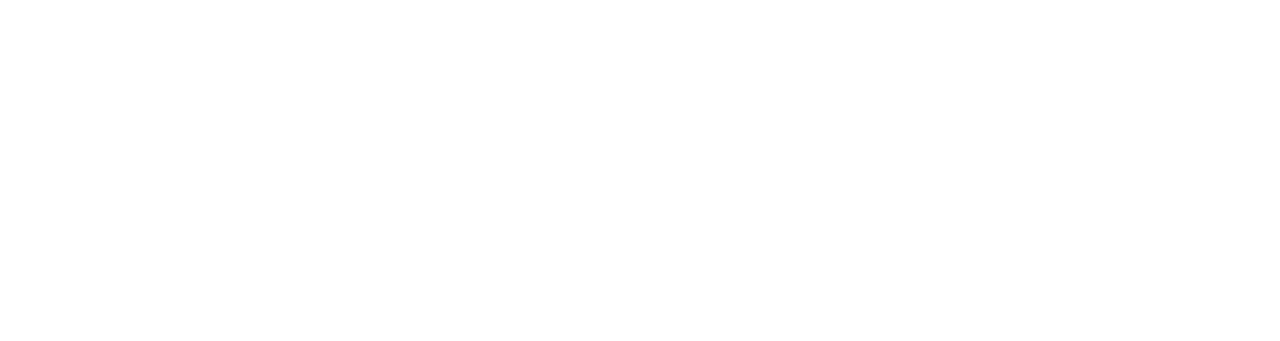
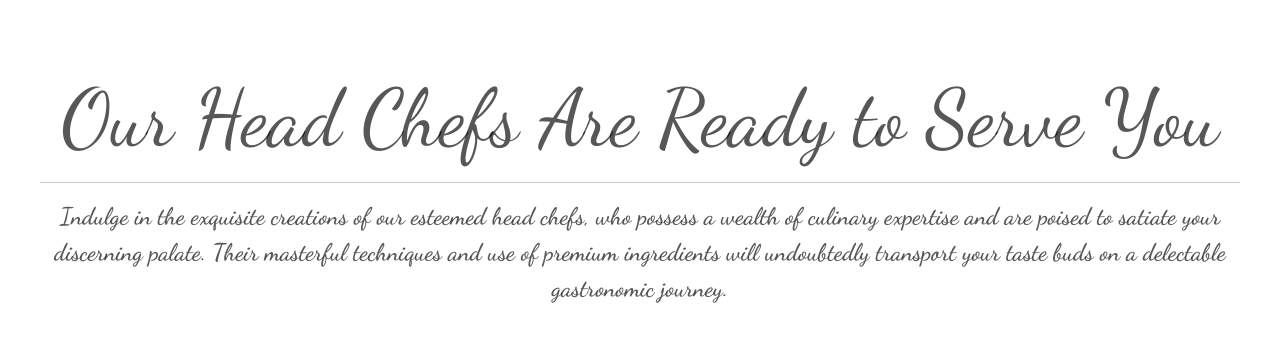
Before and after one commit to safoun10/Foodie-Fiesta-Client, a React (Vite) app: page / in a window 1280 px wide. Shown: the part 1178-1519 px from the top of the page. Before the commit the page ends 1148 px from the top, so only its background shows below. Built offline with nearby package versions, Linux system fonts and the light colour scheme; no server answers.

Commit message:
was able to successfuly fetch custom backend data

```diff
--- /dev/null
+++ b/src/assets/components/chefInfo/ChefInfo.css
@@ -0,0 +1,5 @@
+.chef-info{
+    max-width: 1200px;
+    margin: 0 auto;
+    padding: 100px 0;
+}
--- /dev/null
+++ b/src/assets/components/chefInfo/ChefInfo.jsx
@@ -0,0 +1,33 @@
+import React, { useEffect, useState } from 'react';
+import "./ChefInfo.css"
+
+const ChefInfo = () => {
+
+    const [info , setInfo] = useState([]);
+
+    useEffect(() => {
+        fetch("http://localhost:5000/info")
+        .then(res => res.json())
+        .then(data => setInfo(data))
+    } , [])
+
+    console.log(info);
+
+    return (
+		<div className="chef-info">
+			<div className="text-dance display-1 title-text text-center">
+				Our Head Chefs Are Ready to Serve You{" "}
+			</div>
+			<hr />
+			<div className='title-text text-dance fs-4 fw-bold text-center'>
+				Indulge in the exquisite creations of our esteemed head chefs,
+				who possess a wealth of culinary expertise and are poised to
+				satiate your discerning palate. Their masterful techniques and
+				use of premium ingredients will undoubtedly transport your taste
+				buds on a delectable gastronomic journey.
+			</div>
+		</div>
+	);
+};
+
+export default ChefInfo;
--- a/src/assets/components/marqueeChef/MarqueeChef.jsx
+++ b/src/assets/components/marqueeChef/MarqueeChef.jsx
@@ -11,8 +11,6 @@ const MarqueeChef = () => {
 			.then((res) => res.json())
 			.then((data) => setChefs(data));
 	}, []);
-
-	console.log(chefs);
 
 	return (
 		<div className="marquee-body padding-lot px-sm-2">
--- a/src/assets/layout/Home/Home.jsx
+++ b/src/assets/layout/Home/Home.jsx
@@ -1,9 +1,9 @@
 import React from "react";
-import { Outlet } from "react-router-dom";
 import "./Home.css";
 import Banner from "../../components/banner/Banner";
 import TopNav from "../../components/topNav/TopNav";
 import MarqueeChef from "../../components/marqueeChef/MarqueeChef";
+import ChefInfo from "../../components/chefInfo/ChefInfo";
 
 const Home = () => {
 	return (
@@ -15,7 +15,9 @@ const Home = () => {
 			<section className="chef-marquee">
 				<MarqueeChef></MarqueeChef>
 			</section>
-			<Outlet></Outlet>
+			<section>
+				<ChefInfo></ChefInfo>
+			</section>
 		</div>
 	);
 };
```
